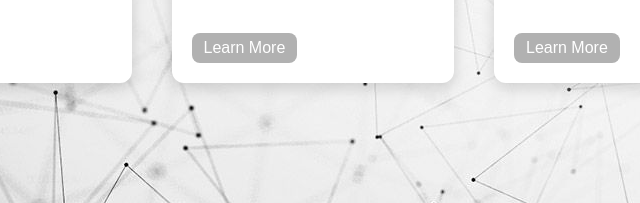
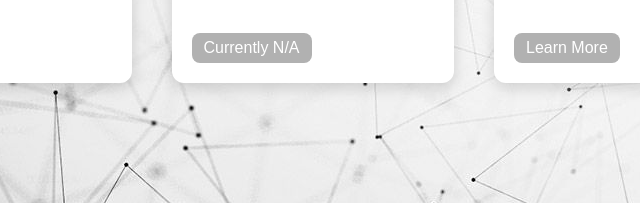
Before and after one commit to ejperezz/WebPortfolio, a plain HTML site: page projects.html in a window 1280 px wide. Shown: the part 428-631 px from the top of the page, 166-806 px from the left. Drawn offline with Linux system fonts and the light colour scheme; files whose address does not match are found by name.

Commit message:
fixed links in projects tab

```diff
--- a/projects.html
+++ b/projects.html
@@ -45,7 +45,7 @@
         </div>
       </div>
       <div class="card-link-wrapper">
-        <a href="" class="card-link">Learn More</a>
+        <a href="https://github.com/ejperezz/WebPortfolio" class="card-link">Learn More</a>
       </div>
     </li>
     <li class="card">
@@ -56,7 +56,7 @@
         </div>
       </div>
       <div class="card-link-wrapper">
-        <a href="" class="card-link">Learn More</a>
+        <a href="" class="card-link">Currently N/A</a>
       </div>
     </li>
     <li class="card">
@@ -67,7 +67,7 @@
         </div>
       </div>
       <div class="card-link-wrapper">
-        <a href="" class="card-link">Learn More</a>
+        <a href="https://github.com/AlexSaundersCS/Quaternary-Calculator-3" class="card-link">Learn More</a>
       </div>
     </li>
     <li class="card">
@@ -89,7 +89,7 @@
         </div>
       </div>
       <div class="card-link-wrapper">
-        <a href="" class="card-link">Coming Soon</a>
+        <a href="" class="card-link">Learn More</a>
       </div>
     </li>
     <li class="card">
```
